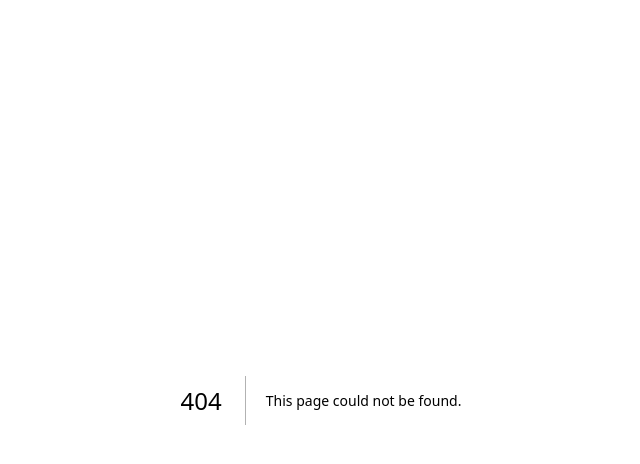
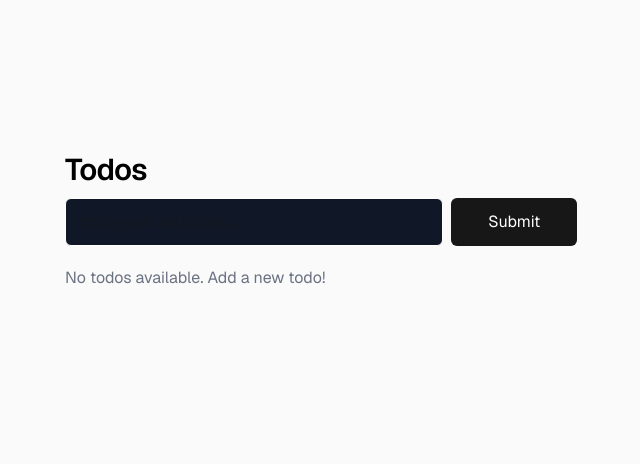
Before and after one commit to hellofromiqbal/my-app, a Next.js app: page /todos in a window 1280 px wide. Before the commit this address had no page. Shown: the top 464 px of the page, without its empty margins (319-959 px from the left). Built offline with nearby package versions, Linux system fonts and the light colour scheme.

Commit message:
feat: add todos page

```diff
--- /dev/null
+++ b/app/todos/page.tsx
@@ -0,0 +1,119 @@
+/* eslint-disable react-hooks/set-state-in-effect */
+'use client';
+
+import { useEffect, useState } from "react";
+import { FaCheckCircle, FaRegCircle, FaTrash } from "react-icons/fa";
+
+type Todo = {
+  id: string;
+  text: string;
+  createdAt: Date;
+  isDone: boolean;
+};
+
+const TodosPage = () => {
+  const [todos, setTodos] = useState<Todo[]>([]);
+  const [newTodo, setNewTodo] = useState("");
+  // Handle add new todo
+  const handleSubmitTask = async (e: React.FormEvent) => {
+    e.preventDefault();
+    if (newTodo.trim() === "") return;
+    try {
+      const newTodoItem = { id: crypto.randomUUID(), text: newTodo, createdAt: new Date(), isDone: false };
+      const updatedTodos = [newTodoItem, ...todos];
+      setTodos(updatedTodos);
+      localStorage.setItem("todos", JSON.stringify(updatedTodos));
+      setNewTodo("");
+    } catch (error) {
+      console.error("Failed to add todo:", error);
+      alert("Error adding todo. Please try again.");
+    };
+  };
+  // Handle delete todo
+  const handleDeleteTodo = (id: string) => {
+    try {
+      const updatedTodos = todos.filter((todo) => todo.id !== id);
+      setTodos(updatedTodos);
+      localStorage.setItem("todos", JSON.stringify(updatedTodos));
+    } catch (error) {
+      console.error("Failed to delete todo:", error);
+      alert("Error deleting todo. Please try again.");
+    };
+  };
+  // Handle mark todo as done
+  const handleMarkAsDone = (todoToUpdate: Todo) => {
+    try {
+      const updatedTodos = todos.map((todo) =>
+        todo.id === todoToUpdate.id ? { ...todo, isDone: !todo.isDone } : todo
+      );
+      setTodos(updatedTodos);
+      localStorage.setItem("todos", JSON.stringify(updatedTodos));
+    } catch (error) {
+      console.error("Failed to mark todo as done:", error);
+      alert("Error marking todo as done. Please try again.");
+    };
+  };
+  useEffect(() => {
+    // Fetch todos from local storage
+    const storedTodos = localStorage.getItem("todos");
+    if (storedTodos) {
+      setTodos(JSON.parse(storedTodos));
+    };
+  }, []);
+  return (
+    <div className="flex min-h-screen items-center justify-center bg-zinc-50 font-sans dark:bg-black px-4">
+      <div className="flex flex-col gap-2 w-lg">
+        <h1 className="max-w-xs text-3xl font-semibold leading-10 tracking-tight text-black dark:text-zinc-50">
+          Todos
+        </h1>
+        <form className="flex gap-2">
+          <input
+            type="text"
+            placeholder="Write your todo here..."
+            className="px-3 py-2 bg-gray-900 w-full rounded-md outline-0 border border-white"
+            value={newTodo}
+            onChange={(e) => setNewTodo(e.target.value)}
+          />
+          <button
+            className="flex h-12 w-full items-center justify-center gap-2 rounded-md bg-foreground px-5 text-background transition-colors hover:bg-[#383838] dark:hover:bg-[#ccc] md:w-[158px] cursor-pointer"
+            onClick={handleSubmitTask}
+          >
+            Submit
+          </button>
+        </form>
+        <ul className="flex flex-col gap-2 w-full mt-3 h-96 overflow-y-auto">
+          {todos.length > 0 ? (
+            todos.map((todo) => (
+              <li key={todo.id} className="w-full bg-gray-950 rounded-xl flex justify-between">
+                <div className={`py-2 border-l-5 ${todo.isDone ? "border-green-500" : "border-gray-500"} pl-3 rounded-md`}>
+                  <p className={`text-xl mb-1 ${todo.isDone ? "line-through" : ""}`}>{todo.text}</p>
+                  <span className="text-xs text-zinc-400">Created On</span>{" "}
+                <span className={`text-xs ${todo.isDone ? "text-green-500" : "text-gray-500"} font-bold`}>{new Date(todo.createdAt).toLocaleDateString("en-US", { weekday: 'long' })}</span> {" "}
+                <span className={`text-xs ${todo.isDone ? "text-green-500" : "text-gray-500"}`}>{new Date(todo.createdAt).toLocaleDateString("en-US", { day: "2-digit", month: "long", year: "numeric" })} - {new Date(todo.createdAt).toLocaleTimeString("en-US", { hour: "2-digit", minute: "2-digit" })}</span>
+              </div>
+              <div className="flex items-center gap-3 pr-3">
+                <button
+                  className="text-red-500 cursor-pointer"
+                  onClick={() => handleDeleteTodo(todo.id)}
+                >
+                  <FaTrash />
+                </button>
+                <button
+                  className="text-gray-500 cursor-pointer text-lg"
+                  onClick={() => handleMarkAsDone(todo)}
+                >
+                  {!todo.isDone ? <FaRegCircle /> : <FaCheckCircle />}
+                </button>
+              </div>
+              </li>
+            ))
+          ) : (
+            <p className="text-gray-500">No todos available. Add a new todo!</p>
+          )}
+        </ul>
+      </div>
+    </div>
+  )
+};
+
+export default TodosPage;
--- a/package.json
+++ b/package.json
@@ -14,6 +14,7 @@
     "next": "16.1.4",
     "react": "19.2.3",
     "react-dom": "19.2.3",
+    "react-icons": "^5.5.0",
     "react-redux": "^9.2.0"
   },
   "devDependencies": {
```
Also changed, not shown: 1 other file (tests, documents, lock files or other folders).
